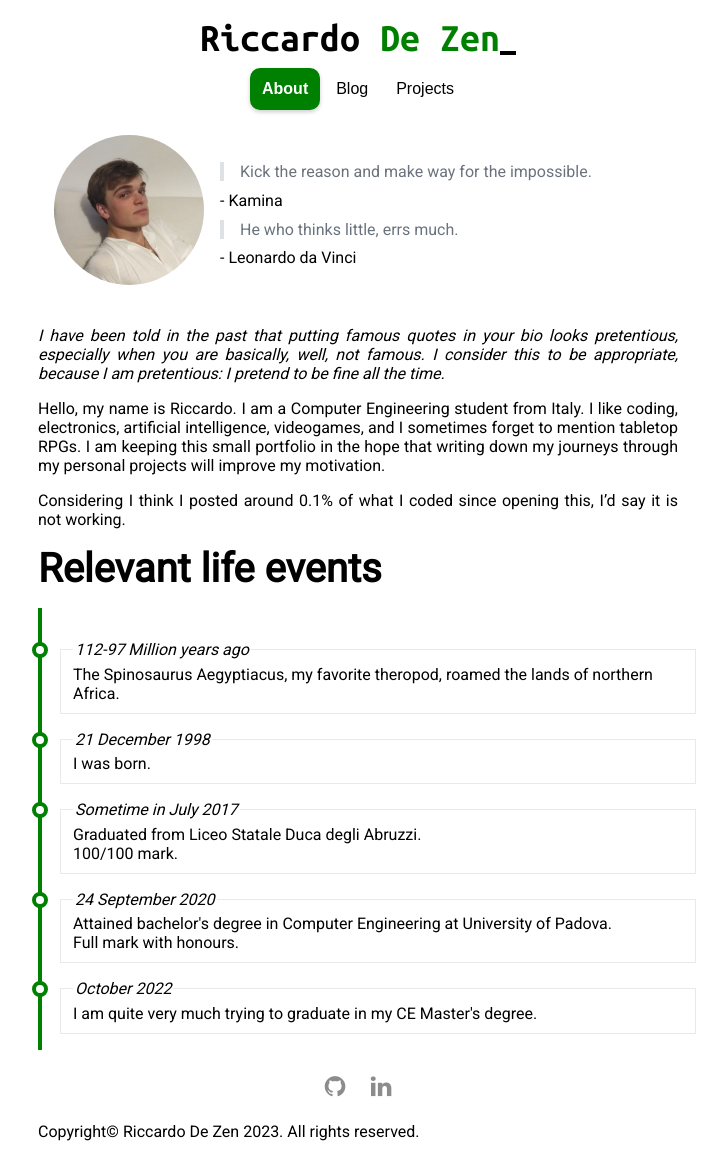
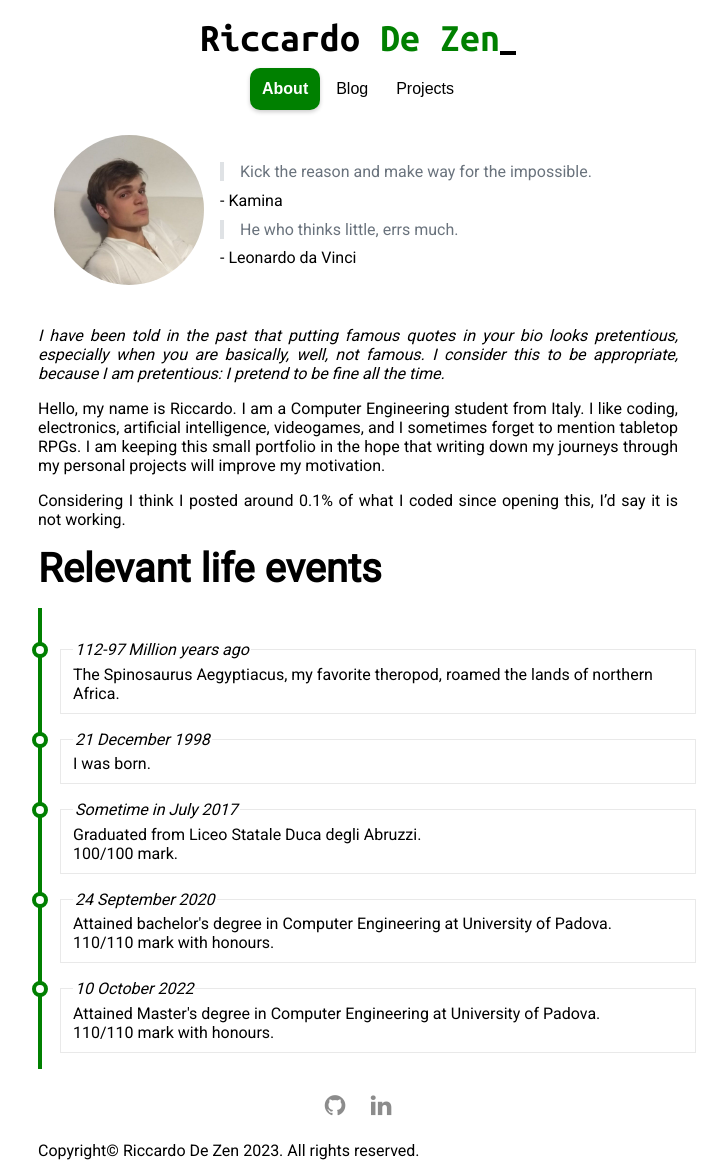
Before and after one commit to ricdezen/ricdezen.github.io, a Jekyll site: the page built from about.md, in a window 1280 px wide. Shown: the whole page, without its empty margins (282-1009 px from the left). Built offline with Jekyll 4.4.1, drawn with Linux system fonts in a browser that asks for light colours.

Commit message:
Updated roadmap

```diff
--- a/_data/roadmap.yaml
+++ b/_data/roadmap.yaml
@@ -6,6 +6,6 @@ roadmap:
   - date: "Sometime in July 2017"
     event: "Graduated from Liceo Statale Duca degli Abruzzi.<br>100/100 mark."
   - date: "24 September 2020"
-    event: "Attained bachelor's degree in Computer Engineering at University of Padova.<br>Full mark with honours."
-  - date: "October 2022"
-    event: "I am quite very much trying to graduate in my CE Master's degree."
+    event: "Attained bachelor's degree in Computer Engineering at University of Padova.<br>110/110 mark with honours."
+  - date: "10 October 2022"
+    event: "Attained Master's degree in Computer Engineering at University of Padova.<br>110/110 mark with honours."
```
